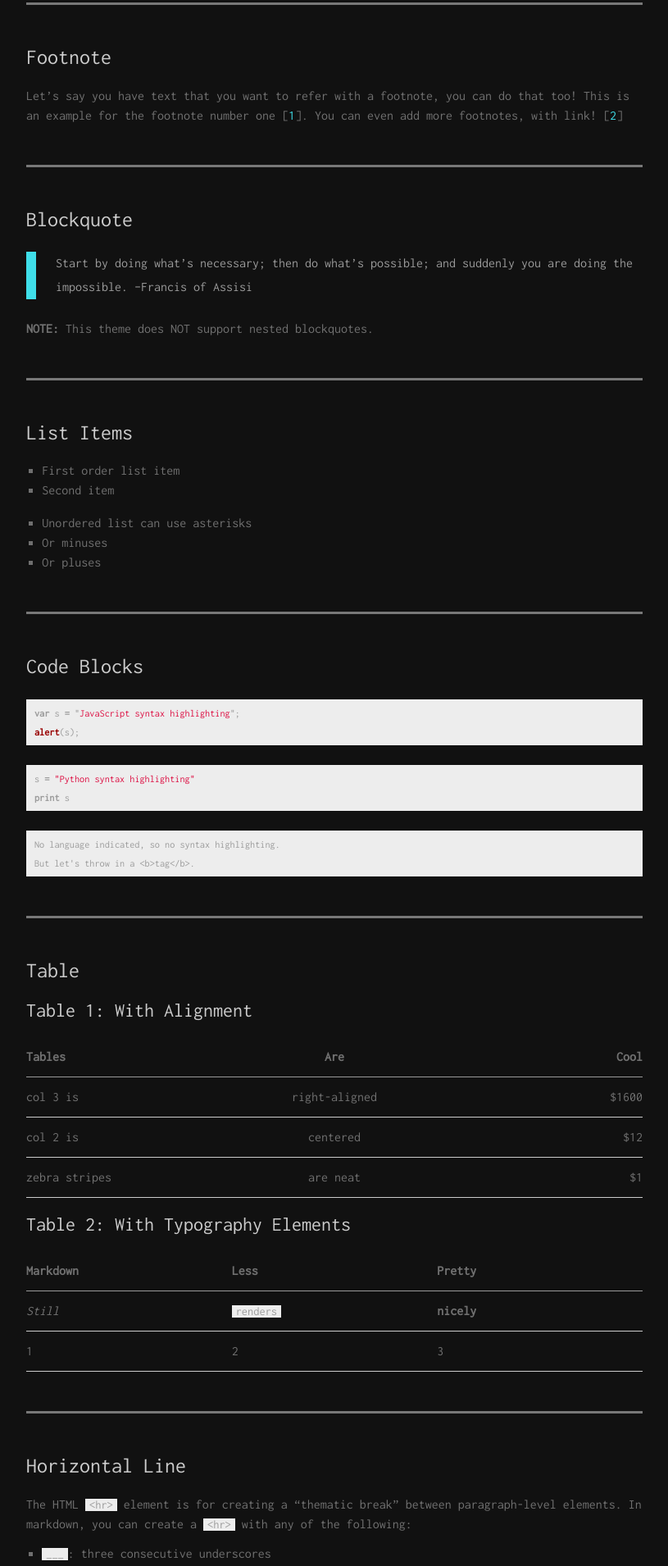
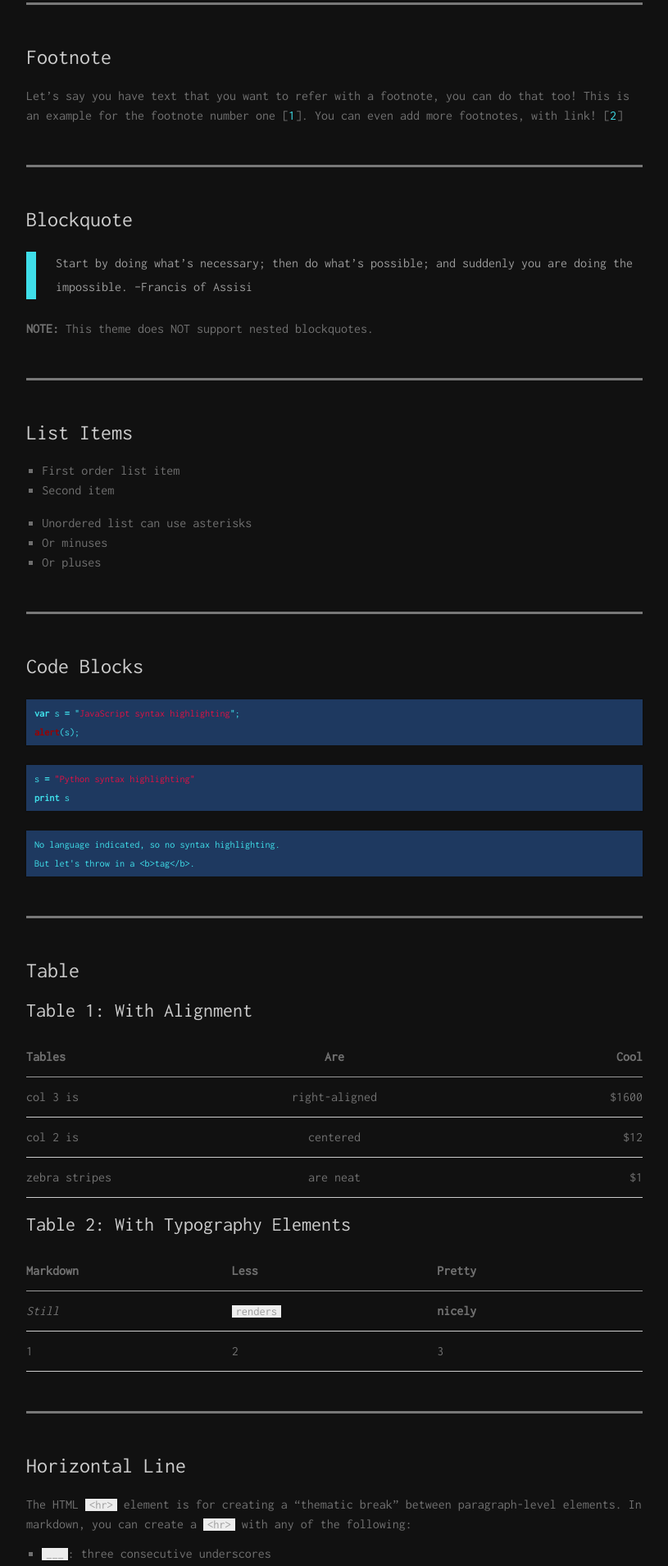
Before and after one commit to user-upworker/thinkspace, a Jekyll site: the page built from _posts/2015-12-30-markdown-cheatsheet-demo.md, in a window 1280 px wide. Shown: the part 903-2813 px from the top of the page at 82% size, without its empty margins (232-1047 px from the left). Built offline with Jekyll 4.4.1, drawn with Linux system fonts in a browser that asks for light colours; comment, search, counter and statistics services are not loaded.

Commit message:
Update _syntax-highlighting.scss

```diff
--- a/assets/scss/_syntax-highlighting.scss
+++ b/assets/scss/_syntax-highlighting.scss
@@ -7,7 +7,8 @@
   box-shadow: 0px 0px 2px rgba($black-color, .1);
 
   .highlighter-rouge &, &, .hll, pre, code {
-    background-color: lighten($light-gray-color, 13%) !important;
+    //background-color: lighten($light-gray-color, 13%) !important;
+    background-color: lighten($dark-blue, 13%) !important;
   }
 
   pre {
@@ -21,7 +22,8 @@
     word-wrap: inherit;
 
     &, code {
-      color: $base-font-color;
+      //color: $base-font-color;
+      color: $light-blue;
     }
 
     code {
```
